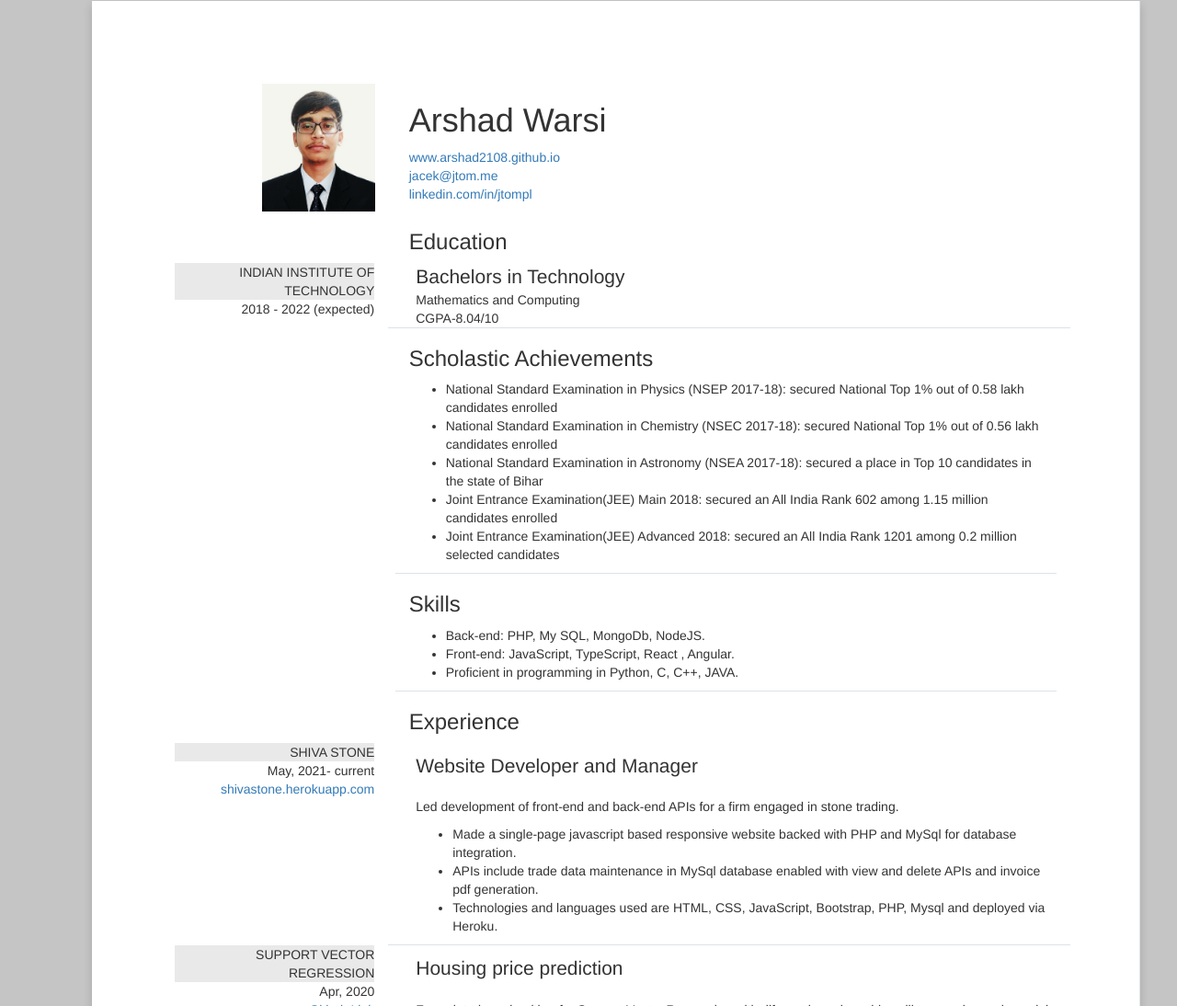
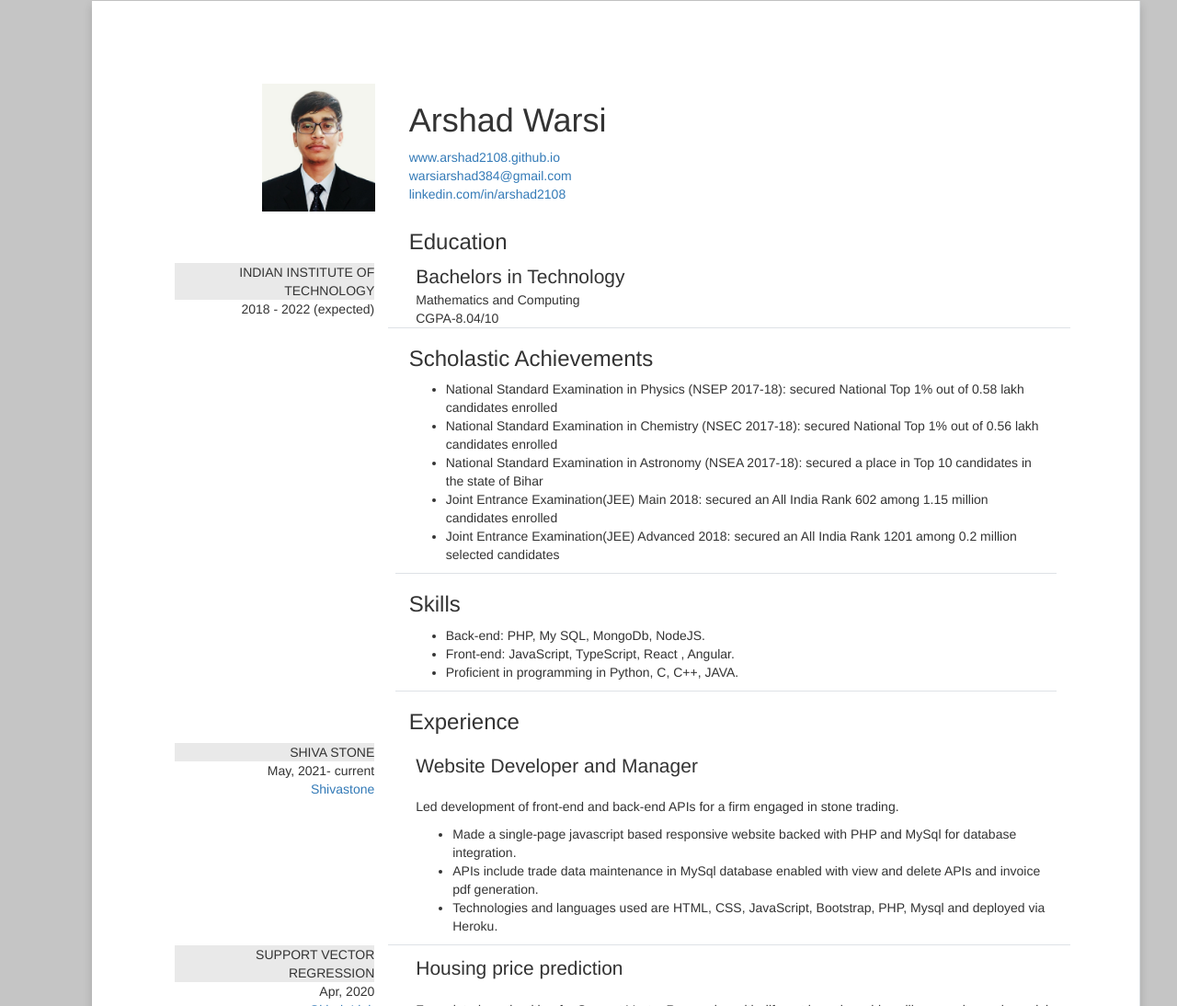
Before and after one commit to arshad2108/cv, a plain HTML site: page index.html in a window 1280 px wide. Shown: the part 89-1183 px from the top of the page at 92% size. Drawn offline with nearby package versions, Linux system fonts and the light colour scheme; a script that the page names is missing.

Commit message:
Update index.html

```diff
--- a/index.html
+++ b/index.html
@@ -54,13 +54,13 @@
                         <a href="https://arshad2108.github.io" rel="me" class="u-url">www.arshad2108.github.io</a>
                       </div>
                       <div class="cv-header-meta-row">
-                        <a href="mailto:warsiarshad384@gmail.com" class="u-email">jacek@jtom.me</a>
+                        <a href="mailto:warsiarshad384@gmail.com" class="u-email">warsiarshad384@gmail.com</a>
                       </div>
                       <!-- <div class="cv-header-meta-row">
                           +48 792 290 484
                         </div> -->
                       <div class="cv-header-meta-row">
-                        <a href="https://www.linkedin.com/in/arshad2108/">linkedin.com/in/jtompl</a>
+                        <a href="https://www.linkedin.com/in/arshad2108/">linkedin.com/in/arshad2108</a>
                       </div>
                   </div>
                   <div class="cv-header-meta col-md-3">
@@ -150,7 +150,7 @@
                         <div class="cv-timeline-side col-md-3 text-right">
                           <div class="cv-timeline-company ">Shiva Stone</div>
                           <div class="cv-timeline-date">May, 2021- current</div>
-                          <a href="http://shivastone.herokuapp.com/" target="_blank" class="cv-timeline-website">shivastone.herokuapp.com</a>
+                          <a href="http://shivastone.herokuapp.com/" target="_blank" class="cv-timeline-website">Shivastone</a>
                         </div>
                         <div class="cv-timeline-body pl-5 col-md-9 border border-left-0 border-right-0 border-top-0">
                           <h4 class="cv-timeline-position  lead">
```
